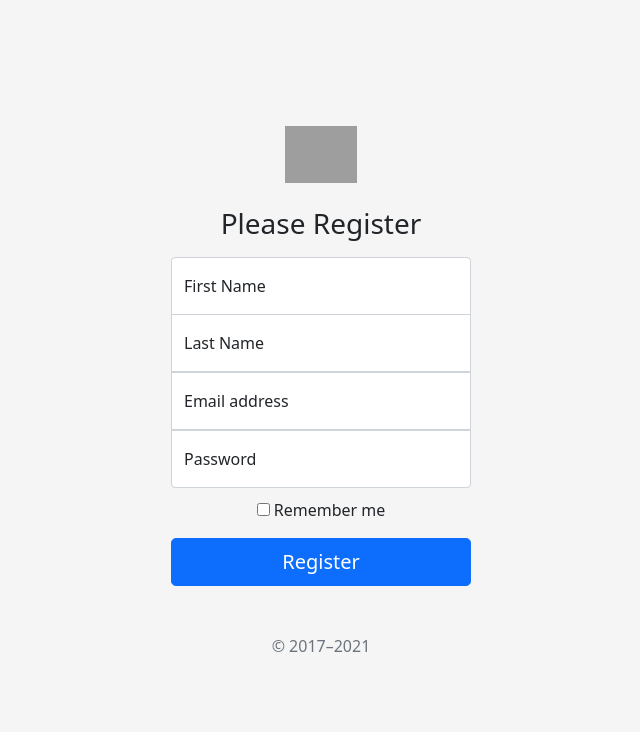
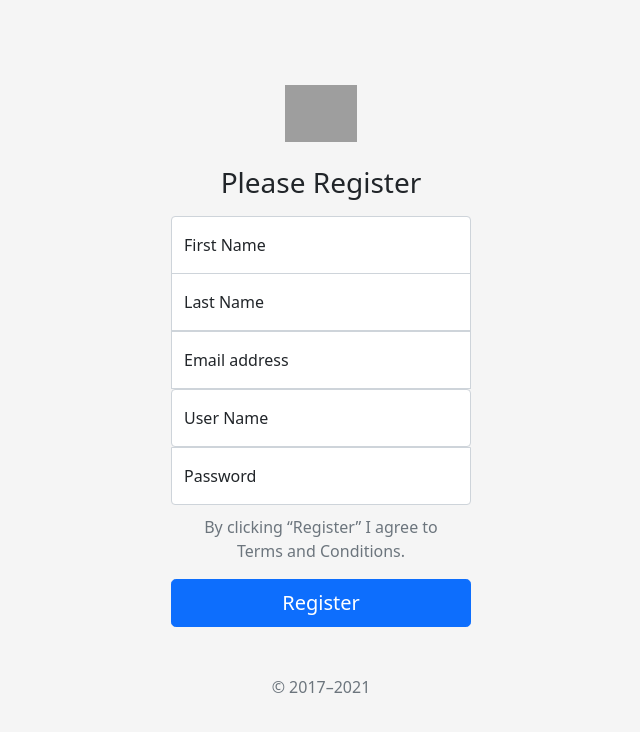
Before and after one commit to aniljrajpurohit/Cogno-Ai-Assignment, a Django app: page /register in a window 1280 px wide. Shown: the top 732 px of the page, without its empty margins (319-959 px from the left). Run offline with Django 3.2, Linux system fonts and the light colour scheme; grey boxes are pictures that could not be loaded.

Commit message:
Added login and register functionality with toastr messages

```diff
--- a/foodapp/views.py
+++ b/foodapp/views.py
@@ -1,4 +1,6 @@
-from django.shortcuts import render
+from django.contrib import messages, auth
+from django.contrib.auth.models import User
+from django.shortcuts import render, redirect
 
 
 def home(request):
@@ -6,11 +8,41 @@ def home(request):
 
 
 def login(request):
-    return render(request, "login.html")
+    if request.method == 'POST':
+        username = request.POST['username']
+        password = request.POST['password']
+        user = auth.authenticate(username=username, password=password)
+        if user:
+            return redirect("/")
+        else:
+            messages.error(request, 'Username or password incorrect')
+            return render(request, "login.html")
+    else:
+        return render(request, "login.html")
 
 
 def register(request):
     if request.method == 'POST':
-        pass
+        username = request.POST['username']
+        email = request.POST['email']
+        first_name = request.POST['first_name']
+        last_name = request.POST['last_name']
+        password = request.POST['password']
+
+        if User.objects.filter(username=username).exists():
+            messages.error(request, 'Username not available!')
+            redirect("register")
+            return render(request, "register.html")
+        elif User.objects.filter(email=email).exists():
+            messages.error(request, 'Already registered on this Email!')
+            redirect("register")
+            return render(request, "register.html")
+        else:
+            user = User.objects.create_user(username=username, password=password, email=email, first_name=first_name,
+                                            last_name=last_name)
+            user.save()
+            redirect("login")
+            messages.success(request, 'Registered Successfully! Login to continue')
+            return render(request, "login.html")
     else:
         return render(request, "register.html")
--- a/static/css/login.css
+++ b/static/css/login.css
@@ -27,7 +27,7 @@ body {
     z-index: 2;
 }
 
-.form-signin input[type="email"] {
+.form-signin input[type="text"] {
     margin-bottom: -1px;
     border-bottom-right-radius: 0;
     border-bottom-left-radius: 0;
--- a/templates/base.html
+++ b/templates/base.html
@@ -9,6 +9,9 @@
     {% block head %}{% endblock %}
     <link href="https://cdn.jsdelivr.net/npm/bootstrap@5.1.0/dist/css/bootstrap.min.css" rel="stylesheet"
           integrity="sha384-KyZXEAg3QhqLMpG8r+8fhAXLRk2vvoC2f3B09zVXn8CA5QIVfZOJ3BCsw2P0p/We" crossorigin="anonymous">
+    <link rel="stylesheet" href="https://cdnjs.cloudflare.com/ajax/libs/toastr.js/latest/toastr.min.css"
+          integrity="sha512-vKMx8UnXk60zUwyUnUPM3HbQo8QfmNx7+ltw8Pm5zLusl1XIfwcxo8DbWCqMGKaWeNxWA8yrx5v3SaVpMvR3CA=="
+          crossorigin="anonymous" referrerpolicy="no-referrer"/>
     {% block css %}{% endblock %}
 </head>
 <body>
@@ -18,6 +21,9 @@
 <script src="https://cdn.jsdelivr.net/npm/bootstrap@5.1.0/dist/js/bootstrap.bundle.min.js"
         integrity="sha384-U1DAWAznBHeqEIlVSCgzq+c9gqGAJn5c/t99JyeKa9xxaYpSvHU5awsuZVVFIhvj"
         crossorigin="anonymous"></script>
+<script src="https://cdnjs.cloudflare.com/ajax/libs/toastr.js/latest/toastr.min.js"
+        integrity="sha512-VEd+nq25CkR676O+pLBnDW09R7VQX9Mdiij052gVCp5yVH3jGtH70Ho/UUv4mJDsEdTvqRCFZg0NKGiojGnUCw=="
+        crossorigin="anonymous" referrerpolicy="no-referrer"></script>
 {% block js %}{% endblock %}
 </body>
 </html>
--- a/templates/register.html
+++ b/templates/register.html
@@ -22,35 +22,62 @@
 {% endblock %}
 {% block body %}
     <main class="form-signin">
-        <form>
+        <form method="post" action="register" id="account-register">
+            {% csrf_token %}
             <img class="mb-4" src="../assets/brand/bootstrap-logo.svg" alt="" width="72" height="57">
             <h1 class="h3 mb-3 fw-normal">Please Register</h1>
 
             <div class="form-floating">
-                <input type="text" class="form-control" id="first-name" placeholder="First Name">
+                <input type="text" class="form-control" id="first-name" placeholder="First Name" name="first_name">
                 <label for="first-name">First Name</label>
             </div>
             <div class="form-floating">
-                <input type="text" class="form-control" id="last-name" placeholder="Last Name">
+                <input type="text" class="form-control" id="last-name" placeholder="Last Name" name="last_name">
                 <label for="last-name">Last Name</label>
             </div>
             <div class="form-floating">
-                <input type="email" class="form-control" id="email" placeholder="name@example.com">
+                <input type="email" class="form-control" id="email" placeholder="name@example.com" name="email">
                 <label for="email">Email address</label>
             </div>
             <div class="form-floating">
-                <input type="password" class="form-control" id="password" placeholder="Password">
+                <input type="text" class="form-control" id="username" placeholder="User Name" name="username">
+                <label for="username">User Name</label>
+            </div>
+            <div class="form-floating">
+                <input type="password" class="form-control" id="password" placeholder="Password" name="password">
                 <label for="password">Password</label>
             </div>
 
-            <div class="checkbox mb-3">
-                <label>
-                    <input type="checkbox" value="remember-me"> Remember me
-                </label>
+            <div class="text-muted mb-3">
+                By clicking “Register” I agree to <br/> Terms and Conditions.
             </div>
             <button class="w-100 btn btn-lg btn-primary" type="submit">Register</button>
             <p class="mt-5 mb-3 text-muted">&copy; 2017–2021</p>
         </form>
     </main>
 {% endblock %}
-{% block js %}{% endblock %}
+{% block js %}
+    <script type="text/javascript">
+        $(function () {
+            {% if messages %}
+                {% for message in messages %}
+                    let title = '{{message}}';
+                    toastr.options = {
+                        "positionClass": "toast-top-center",
+                    };
+                    switch ('{{message.level_tag}}') {
+                        case "success":
+                            toastr.success(title);
+                            break;
+                        case "error":
+                            toastr.error(title);
+                            break;
+                        case "info":
+                            toastr.info(title);
+                            break;
+                    }
+                {% endfor %}
+            {% endif %}
+        });
+    </script>
+{% endblock %}
```
Also changed, not shown: templates/login.html (+31 -6 lines).
